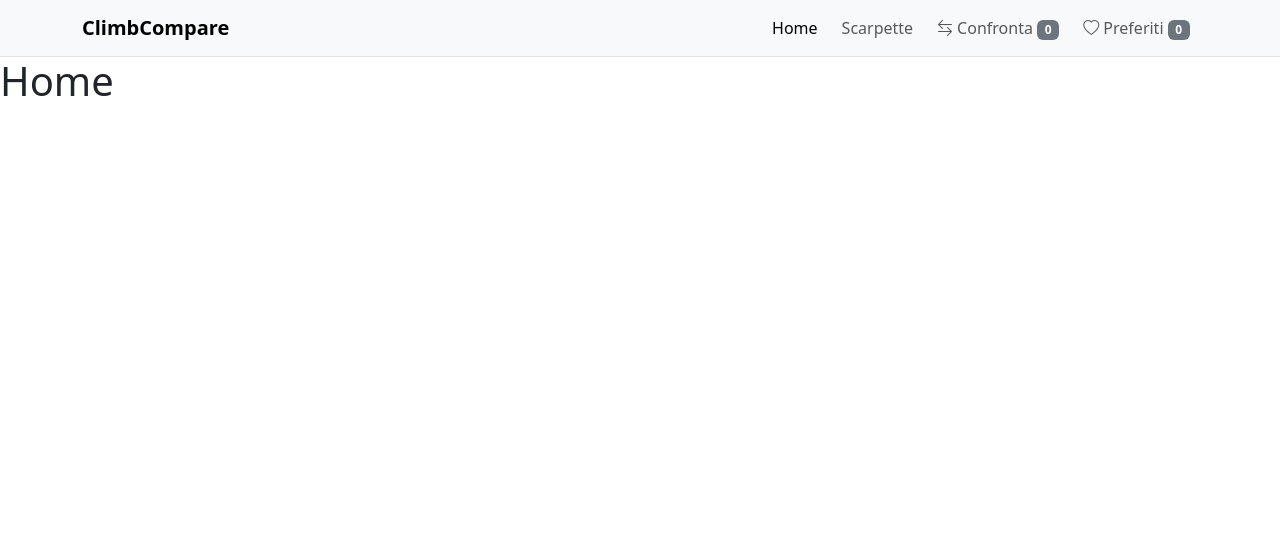
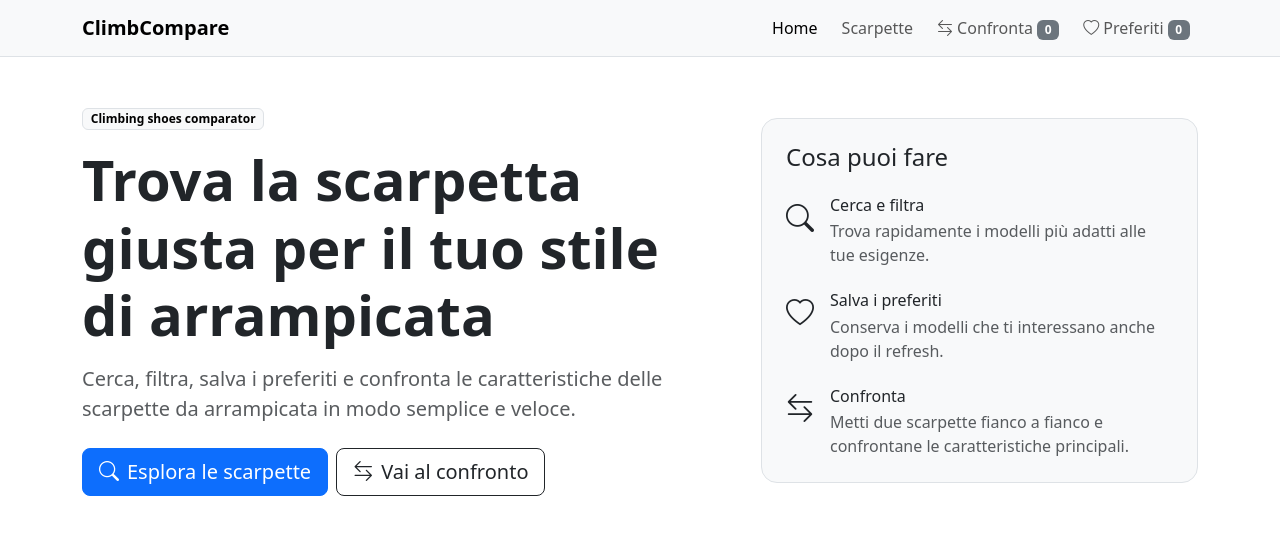
Before and after one commit to alessiaasmeraglia/progetto-finale-spec-frontend-front, a React (Vite) app: page / in a window 1280 px wide. Shown: the top 534 px of the page. Built offline with nearby package versions, Linux system fonts and the light colour scheme.

Commit message:
Aggiunta home e NotFound

```diff
--- a/src/pages/HomePage.jsx
+++ b/src/pages/HomePage.jsx
@@ -1,5 +1,89 @@
+import { Link } from "react-router-dom";
+
 function HomePage() {
-    return <h1>Home</h1>;
+    return (
+        <section className="container py-5">
+            <div className="row align-items-center g-5">
+                <div className="col-12 col-lg-7">
+                    <span className="badge text-bg-light border mb-3">
+                        Climbing shoes comparator
+                    </span>
+
+                    <h1 className="display-4 fw-bold mb-3">
+                        Trova la scarpetta giusta per il tuo stile di arrampicata
+                    </h1>
+
+                    <p className="lead text-body-secondary mb-4">
+                        Cerca, filtra, salva i preferiti e confronta le caratteristiche
+                        delle scarpette da arrampicata in modo semplice e veloce.
+                    </p>
+
+                    <div className="d-flex flex-column flex-sm-row gap-2">
+                        <Link to="/shoes" className="btn btn-primary btn-lg">
+                            <i className="bi bi-search me-2"></i>
+                            Esplora le scarpette
+                        </Link>
+
+                        <Link to="/compare" className="btn btn-outline-dark btn-lg">
+                            <i className="bi bi-arrow-left-right me-2"></i>
+                            Vai al confronto
+                        </Link>
+                    </div>
+                </div>
+
+                <div className="col-12 col-lg-5">
+                    <div className="border rounded-4 p-4 bg-body-tertiary">
+                        <h2 className="h4 mb-4">
+                            Cosa puoi fare
+                        </h2>
+
+                        <div className="d-flex gap-3 mb-4">
+                            <i className="bi bi-search fs-3"></i>
+
+                            <div>
+                                <h3 className="h6 mb-1">
+                                    Cerca e filtra
+                                </h3>
+
+                                <p className="text-body-secondary mb-0">
+                                    Trova rapidamente i modelli più adatti alle tue esigenze.
+                                </p>
+                            </div>
+                        </div>
+
+                        <div className="d-flex gap-3 mb-4">
+                            <i className="bi bi-heart fs-3"></i>
+
+                            <div>
+                                <h3 className="h6 mb-1">
+                                    Salva i preferiti
+                                </h3>
+
+                                <p className="text-body-secondary mb-0">
+                                    Conserva i modelli che ti interessano anche dopo il refresh.
+                                </p>
+                            </div>
+                        </div>
+
+                        <div className="d-flex gap-3">
+                            <i className="bi bi-arrow-left-right fs-3"></i>
+
+                            <div>
+                                <h3 className="h6 mb-1">
+                                    Confronta
+                                </h3>
+
+                                <p className="text-body-secondary mb-0">
+                                    Metti due scarpette fianco a fianco e confrontane le
+                                    caratteristiche principali.
+                                </p>
+                            </div>
+                        </div>
+                    </div>
+                </div>
+            </div>
+        </section>
+    );
 }
 
 export default HomePage;
--- a/src/pages/NotFoundPage.jsx
+++ b/src/pages/NotFoundPage.jsx
@@ -1,5 +1,28 @@
+import { Link } from "react-router-dom";
+
 function NotFoundPage() {
-    return <h1>Pagina non trovata</h1>;
+    return (
+        <section className="container py-5">
+            <div className="text-center py-5">
+                <div className="display-1 fw-bold mb-3">
+                    404
+                </div>
+
+                <h1 className="h3 mb-3">
+                    Pagina non trovata
+                </h1>
+
+                <p className="text-body-secondary mb-4">
+                    La pagina che stai cercando non esiste oppure è stata spostata.
+                </p>
+
+                <Link to="/" className="btn btn-primary">
+                    <i className="bi bi-house me-2"></i>
+                    Torna alla Home
+                </Link>
+            </div>
+        </section>
+    );
 }
 
 export default NotFoundPage;
```
